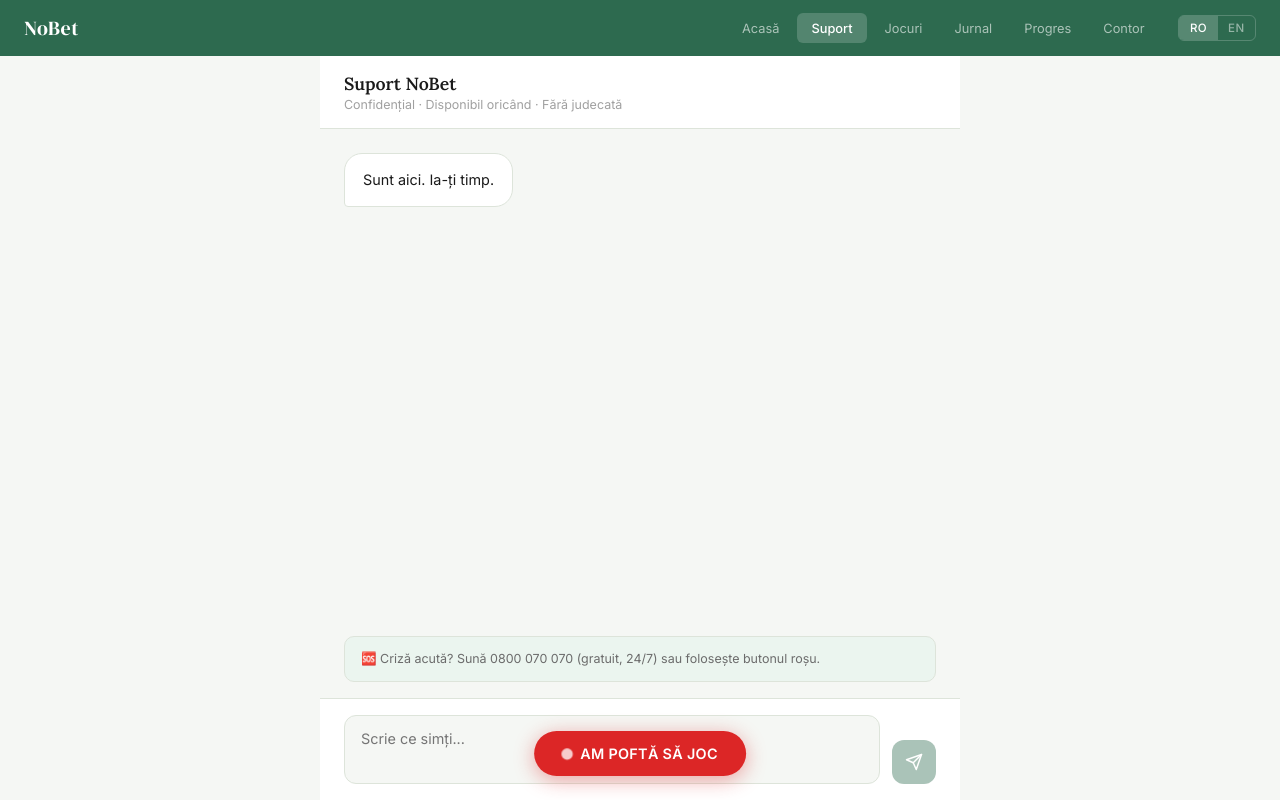
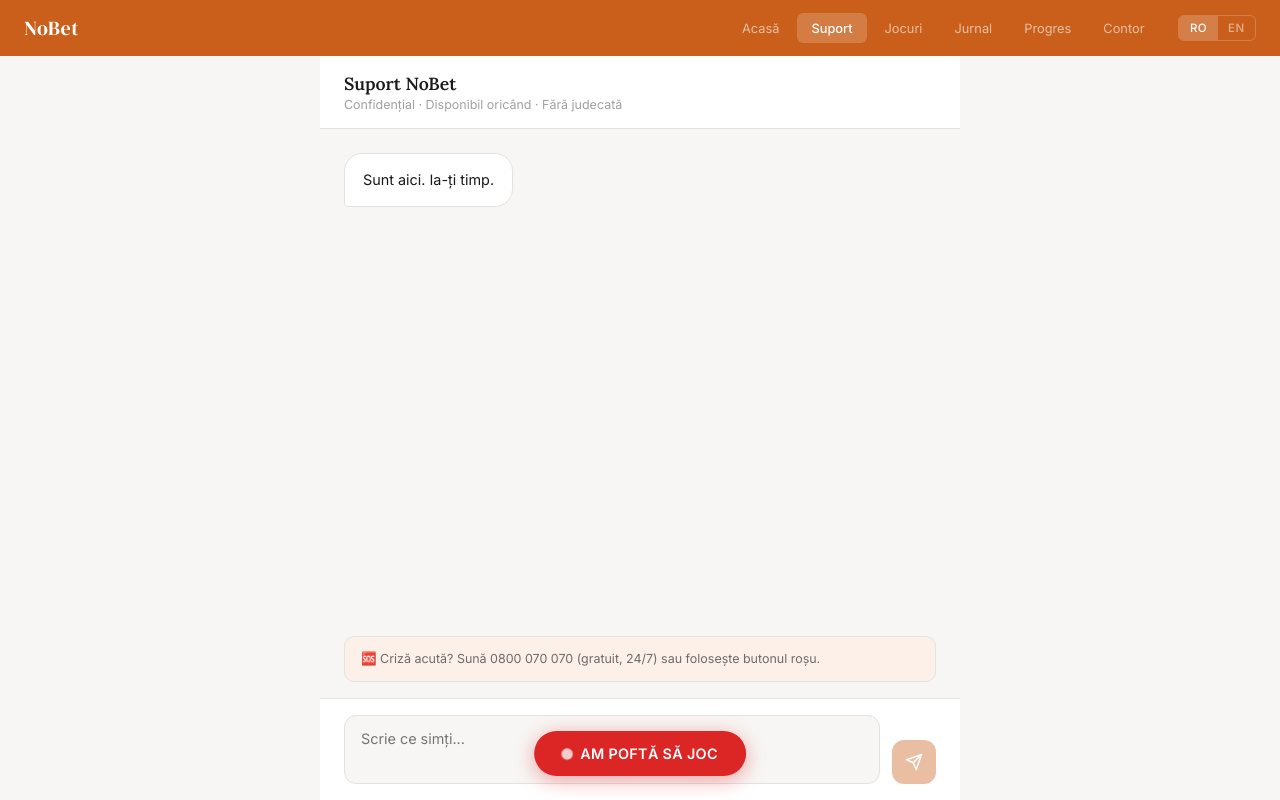
Before and after one commit to martinmanuelm84-ui/nobet-app, a Next.js app: page /companion in a window 1280 px wide. Built offline with nearby package versions, Linux system fonts and the light colour scheme.

Commit message:
restore globals.css from working version

```diff
--- a/app/globals.css
+++ b/app/globals.css
@@ -1,16 +1,16 @@
 @import url('https://fonts.googleapis.com/css2?family=Inter:wght@300;400;500;600&family=DM+Serif+Display&display=swap');
 
 :root {
-  --bg: #f5f7f4;
+  --bg: #f7f6f4;
   --surface: #ffffff;
-  --surface2: #eef1ed;
-  --border: #dde4da;
+  --surface2: #f0efed;
+  --border: #e4e2de;
   --text: #1a1a1a;
   --text2: #6b6b6b;
   --text3: #a0a0a0;
-  --accent: #2D6A4F;
-  --accent-light: #ebf5ef;
-  --accent-dark: #1e4d38;
+  --accent: #c95f1a;
+  --accent-light: #fdf0e8;
+  --accent-dark: #a84d14;
   --nav-h: 56px;
 }
 
@@ -22,6 +22,7 @@
   background: var(--bg);
   color: var(--text);
   min-height: 100%;
+
 }
 
 .top-nav {
@@ -142,10 +143,11 @@
 
 .divider { height: 1px; background: var(--border); margin: 1.25rem 0; }
 
+/* Chat layout */
 .chat-wrap {
   display: flex;
   flex-direction: column;
-
+  height: calc(100vh - var(--nav-h));
   max-width: 640px;
   margin: 0 auto;
 }
@@ -181,12 +183,3 @@
   .top-nav { padding: 0 0.75rem; }
   .nav-links { gap: 0; }
 }
-
-.chat-input {
-  padding: 1rem 1.5rem;
-  background: var(--surface);
-  border-top: 1px solid var(--border);
-  display: flex;
-  gap: 0.75rem;
-  flex-shrink: 0;
-}
```
